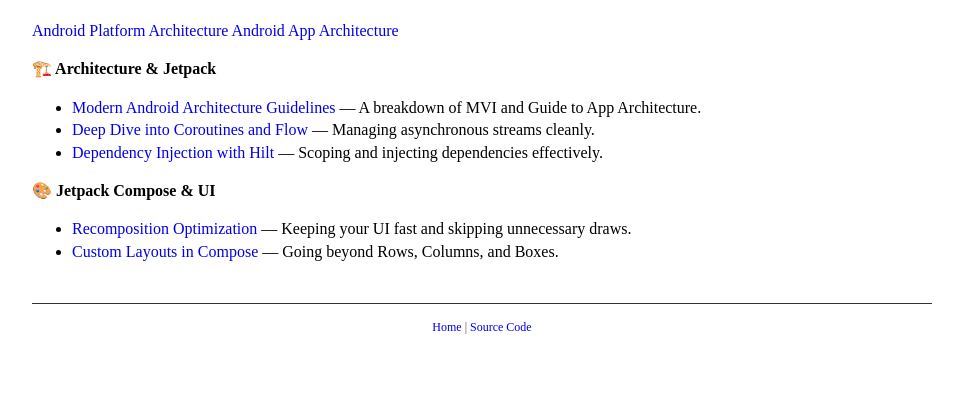
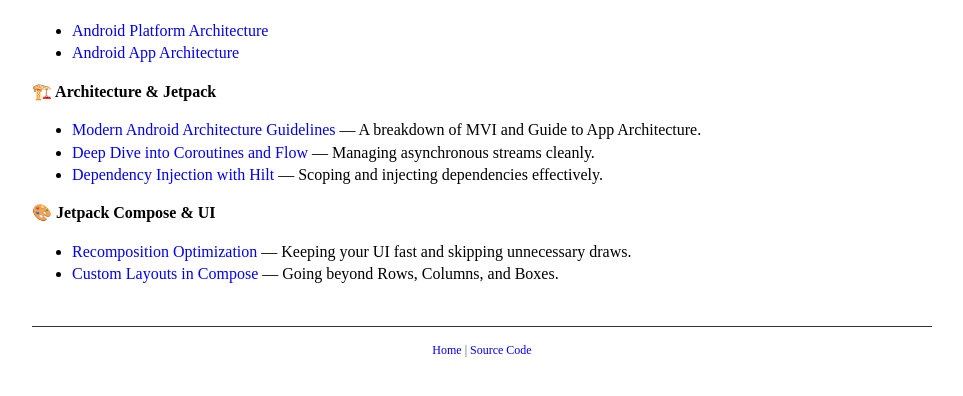
Before and after one commit to michaelrobertobrien/engineering-android, a Jekyll site: the page built from index.md, in a window 1280 px wide. Shown: the top 396 px of the page, without its empty margins (158-1121 px from the left). Built offline with Jekyll 4.4.1, drawn with Linux system fonts in a browser that asks for light colours.

```diff
--- a/index.md
+++ b/index.md
@@ -3,8 +3,8 @@ layout: default
 title: engineering-android Index
 ---
 
-[Android Platform Architecture](platform/architecture)
-[Android App Architecture](app/architecture)
+* [Android Platform Architecture](platform/architecture)
+* [Android App Architecture](app/architecture)
 
 ### 🏗️ Architecture & Jetpack
 * [Modern Android Architecture Guidelines](architecture/maa-guidelines) — A breakdown of MVI and Guide to App Architecture.
```
